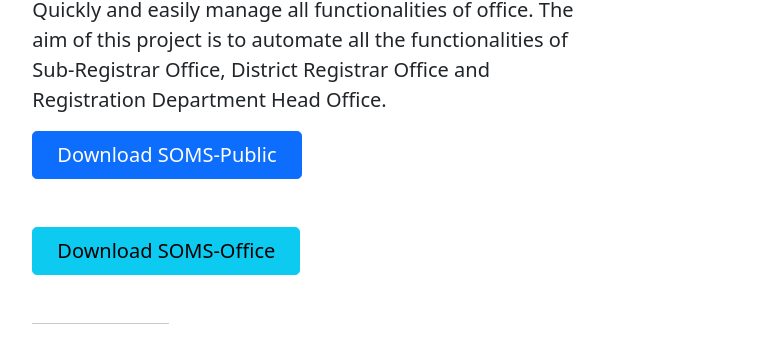
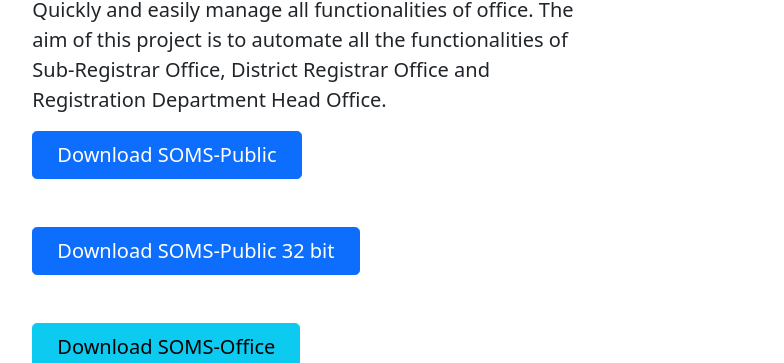
Before and after one commit to somsrd/somsrd.github.io, a plain HTML site: page index.html in a window 1280 px wide. Shown: the part 109-472 px from the top of the page, without its empty margins (197-981 px from the left). Drawn offline with Linux system fonts and the light colour scheme.

Commit message:
Added V 1.0.1

```diff
--- a/index.html
+++ b/index.html
@@ -44,11 +44,15 @@
 				<p class="fs-5 col-md-8">Quickly and easily manage all functionalities of office. The aim of this project is to automate all the functionalities of Sub-Registrar Office, District Registrar Office and Registration Department Head Office.</p>
 
 				<div class="mb-5">
-					<a href="https://github.com/jihan007/soms-public/releases/download/v1.0.0/SOMS-Public-Setup-1.0.0.exe" class="btn btn-primary btn-lg px-4">Download SOMS-Public</a>
+					<a href="https://github.com/dolil/soms-public/releases/download/v1.0.1/SOMS-Public-Setup-1.0.1-x64.exe" class="btn btn-primary btn-lg px-4">Download SOMS-Public</a>
 				</div>
 
 				<div class="mb-5">
-					<a href="https://github.com/jihan007/soms-office/releases/download/v1.0.0/SOMS-Office-Setup-1.0.0.exe" class="btn btn-info btn-lg px-4">Download SOMS-Office</a>
+					<a href="https://github.com/dolil/soms-public/releases/download/v1.0.1/SOMS-Public-Setup-1.0.1-ia32.exe" class="btn btn-primary btn-lg px-4">Download SOMS-Public 32 bit</a>
+				</div>
+
+				<div class="mb-5">
+					<a href="https://github.com/dolil/soms-office/releases/download/v1.0.1/SOMS-Office-Setup-1.0.1.exe" class="btn btn-info btn-lg px-4">Download SOMS-Office</a>
 				</div>
 
 
```
